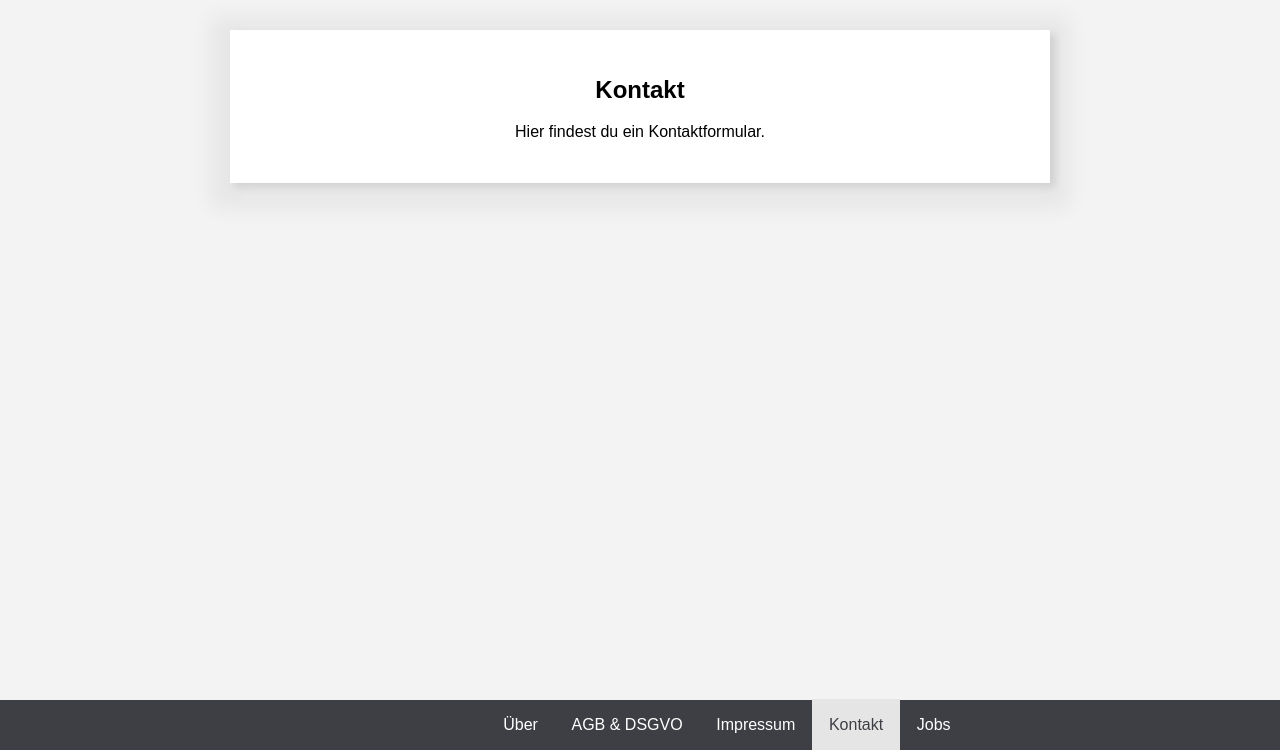
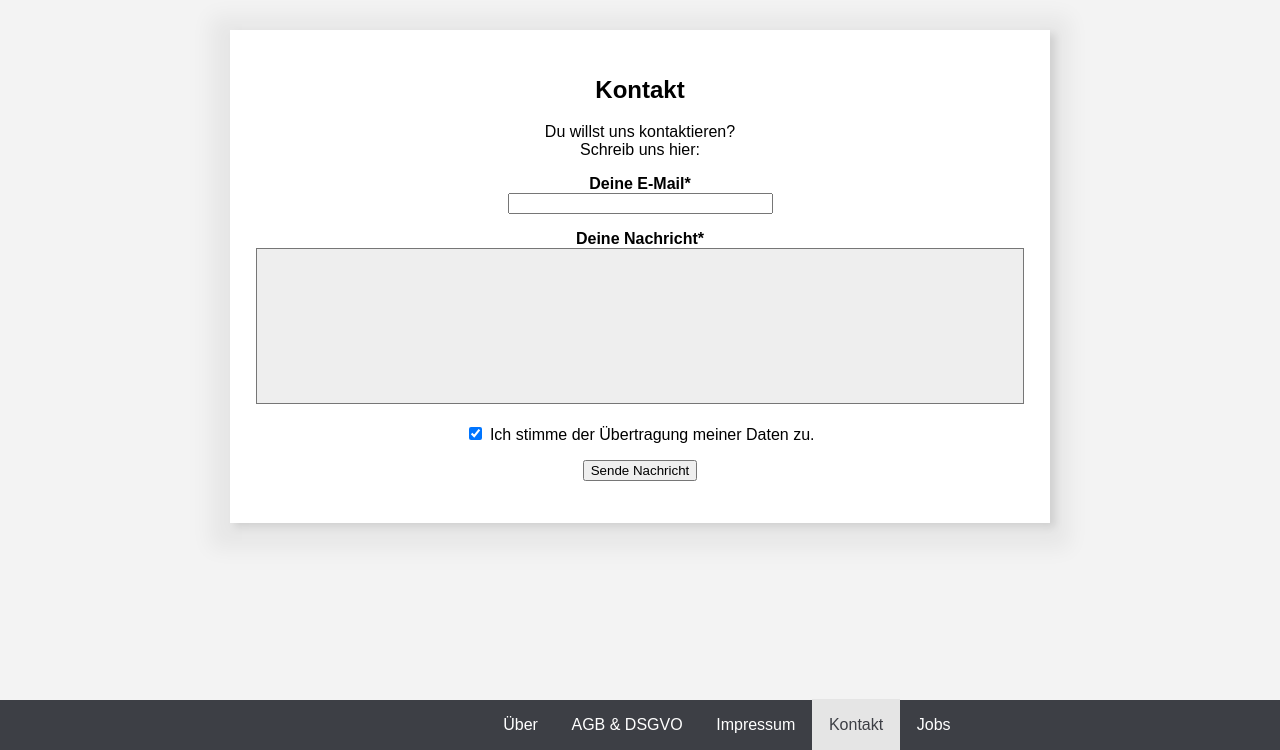
Before and after one commit to steckart/BrainWall, a PHP site: page /contact.php in a window 1280 px wide. Shown: the part 50-800 px from the top of the page. Run offline with PHP 8.4, Linux system fonts and the light colour scheme.

Commit message:
Update contact.php

```diff
--- a/Brainwall/contact.php
+++ b/Brainwall/contact.php
@@ -35,15 +35,39 @@
 
 		<?php require('navfooter.php'); ?>
 
-<!-- INDEX-MAIN CONTENT  ======================================================================================== -->
+<!-- MAIN CONTACT-FORM ============================================================================================ -->
 
 		<main id="index-main">
 		<div class="divMainThread">
 			<h2>Kontakt</h2>
-			<p>
-				Hier findest du ein Kontaktformular.
-			</p>
-		</div>
+
+			<p>Du willst uns kontaktieren?<br>
+			Schreib uns hier:</p>
+
+			<div id="contactform">
+				<form action="mailto:contact@brainwall.de" method="post" enctype="text/plain">
+					<p>
+						<label><b>Deine E-Mail*</b></label><br>
+						<input class="input-field" type="email" id="contemail" name="contemail"
+						pattern="^[a-z0-9._%+-]+@[a-z0-9.-]+\.[a-z]{2,4}$" size="30" required>
+					</p>
+
+					<p>
+						<label><b>Deine Nachricht*</b></label><br>
+						<textarea class="input-field" id="conttext" name="conttext" rows="10" required></textarea>
+					</p>
+
+					<p>
+						<input type="checkbox" id="check1" name="check1" checked required>
+						<label>Ich stimme der Übertragung meiner Daten zu.</label>
+					</p>
+
+					<p id="loginbtn">
+						<button class="loginbtn" type="submit">Sende Nachricht</button>
+					</p>
+				</form>
+			</div>
+
 		</main>
 
 	</body>
```
